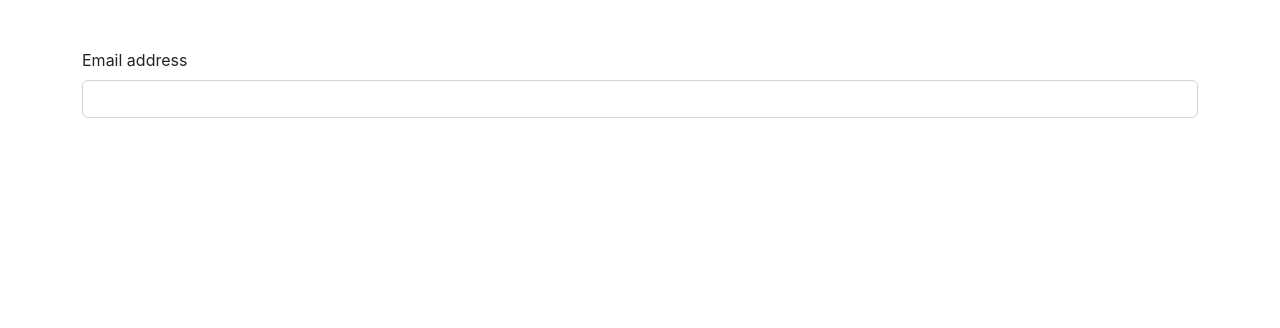
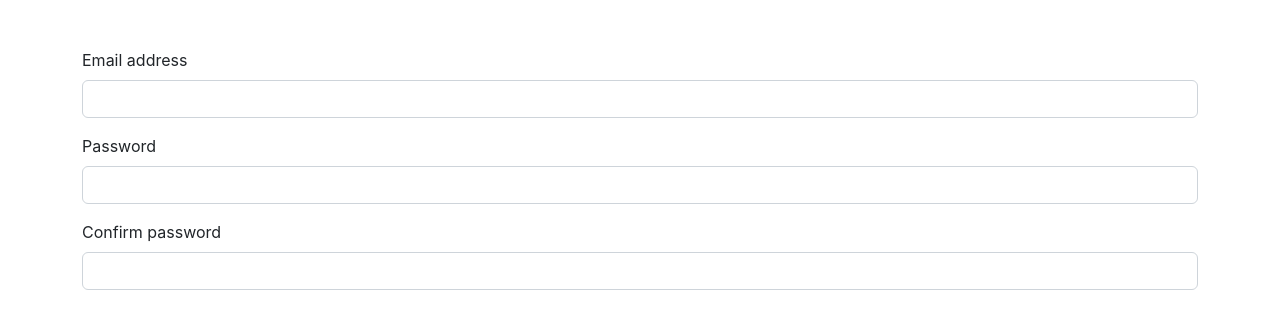
Before and after one commit to piotr-skolorzynski/react-testing-library, a React (Create React App) app: page / in a window 1280 px wide. Shown: the top 328 px of the page. Built offline with nearby package versions, Linux system fonts and the light colour scheme.

Commit message:
complete test

```diff
--- a/src/App.js
+++ b/src/App.js
@@ -8,6 +8,14 @@
           <label htmlFor='email' className='form-label'>Email address</label>
           <input type="email" id="email" name="email" className="form-control" />
         </div>
+        <div className='mb-3'>
+          <label htmlFor='password' className='form-label'>Password</label>
+          <input type="password" id="password" name="password" className="form-control" />
+        </div>
+        <div className='mb-3'>
+          <label htmlFor='confirm-password' className='form-label'>Confirm password</label>
+          <input type="password" id="confirm-password" name="confirm-password" className="form-control" />
+        </div>
       </form>
     </div>
   );
```
Also changed, not shown: 1 other file (tests, documents, lock files or other folders).
